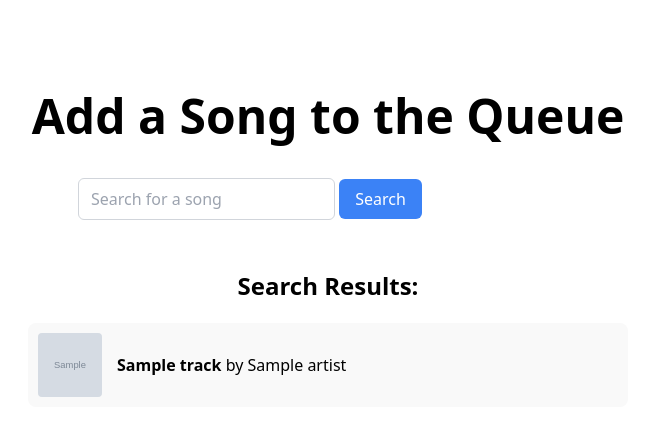
After one commit to chsky1600/hopon-aux, a Flask app: template templates/add_song.html in a window 1280 px wide. The commit adds this page. Shown: the top 436 px of the page, without its empty margins (312-966 px from the left). Run offline with Flask 3, Linux system fonts and the light colour scheme; the template is opened without the code that fills it: most values are stand-ins (such as "Sample title", 1, 10 or a date in 2020); grey boxes marked "Sample" are stand-in pictures.

Commit message:
add_song page route and template with index redirect

```diff
--- a/app.py
+++ b/app.py
@@ -1,8 +1,18 @@
-from flask import Flask, render_template, url_for, send_file
+from flask import Flask, render_template, url_for, send_file, request, redirect, flash
 import qrcode
 import io
+import spotipy
+from spotipy.oauth2 import SpotifyClientCredentials
+import os
+from dotenv import load_dotenv
+load_dotenv()
 
 app = Flask(__name__)
+
+client_id = os.getenv('SPOTIFY_CLIENT_ID')
+client_secret = os.getenv('SPOTIFY_CLIENT_SECRET')
+
+sp = spotipy.Spotify(auth_manager=SpotifyClientCredentials(client_id=client_id, client_secret=client_secret))
 
 @app.route('/')
 def index():
@@ -35,8 +45,16 @@ def qr_code():
 
 @app.route('/add_song', methods=['GET', 'POST'])
 def add_song():
-    # Implementation of add_song route
-    print("Test Mark")
+    if request.method == 'POST':
+        song_query = request.form.get('song_query')
+        if song_query:
+            results = sp.search(q=song_query, type='track', limit=10)
+            tracks = results['tracks']['items']
+            return render_template('add_song.html', tracks=tracks)
+        else:
+            flash('Please enter a song query')
+            return redirect(url_for('add_song'))
+    return render_template('add_song.html')
 
 if __name__ == '__main__':
     app.run(debug=False, port=5002)
--- a/package.json
+++ b/package.json
@@ -13,6 +13,7 @@
   "license": "ISC",
   "dependencies": {
     "autoprefixer": "^10.4.20",
+    "dotenv": "^16.4.5",
     "flask": "^0.2.10",
     "postcss": "^8.4.47",
     "tailwindcss": "^3.4.14"
--- /dev/null
+++ b/static/src/css/add_song.css
@@ -0,0 +1,40 @@
+.track-list {
+    display: flex;
+    flex-direction: column;
+    align-items: center;
+    padding-top: 50px !important;
+  }
+  .track-item {
+    display: flex;
+    align-items: center;
+    width: 100%;
+    max-width: 600px;
+    padding: 10px;
+    margin: 5px 0;
+    background-color: #f9f9f9;
+    border-radius: 8px;
+    transition: background-color 0.3s;
+  }
+  .track-item:hover {
+    background-color: #e0e0e0;
+  }
+  .track-item:active {
+    background-color: #c0c0c0;
+  }
+  .track-item img {
+    width: 64px;
+    height: 64px;
+    margin-right: 15px;
+    border-radius: 4px;
+  }
+  .track-item div {
+    flex-grow: 1;
+  }
+  .hero {
+    font-size: 48px;
+    display: flex;
+    flex-direction: column;
+    align-items: center;
+    padding-top: 100px !important;
+    padding-bottom: 30px !important;
+  }
--- /dev/null
+++ b/templates/add_song.html
@@ -0,0 +1,34 @@
+<!DOCTYPE html>
+<html lang="en">
+<head>
+  <link rel="stylesheet" href="{{ url_for('static', filename='dist/css/styles.css') }}">
+  <link rel="stylesheet" href="{{ url_for('static', filename='src/css/add_song.css') }}">
+</head>
+<body>
+    <div class="container mx-auto px-4 text-center">
+        <h1 class="hero text-2xl font-bold mb-4 text-center">Add a Song to the Queue</h1>
+        <form method="POST" class="text-center mx-auto mt-8 flex justify-center items-center" style="max-width: 500px;">
+          <input class="flex-grow px-3 py-2 border border-gray-300 rounded-md focus:outline-none focus:ring"
+                 type="text" name="song_query" placeholder="Search for a song" required>
+          <button type="submit" class="ml-2 px-4 py-2 bg-blue-500 text-white rounded-md hover:bg-blue-600 w-24">
+            Search
+          </button>
+        </form>
+    {% if tracks %}
+    <div class="track-list mt-6">
+      <h3 class="text-2xl font-bold mb-4">Search Results:</h3>
+    <ul class="w-full mx-auto text-center"></ul>
+        {% for track in tracks %}
+        <li class="track-item">
+          <img src="{{ track.album.images[0].url }}" alt="Album Art">
+          <div>
+            <strong>{{ track.name }}</strong> by {{ track.artists[0].name }}
+          </div>
+        </li>
+        {% endfor %}
+      </ul>
+    </div>
+    {% endif %}
+  </div>
+</body>
+</html>
```
Also changed, not shown: templates/index.html (+1 -8 lines), package-lock.json, 2 other files.
